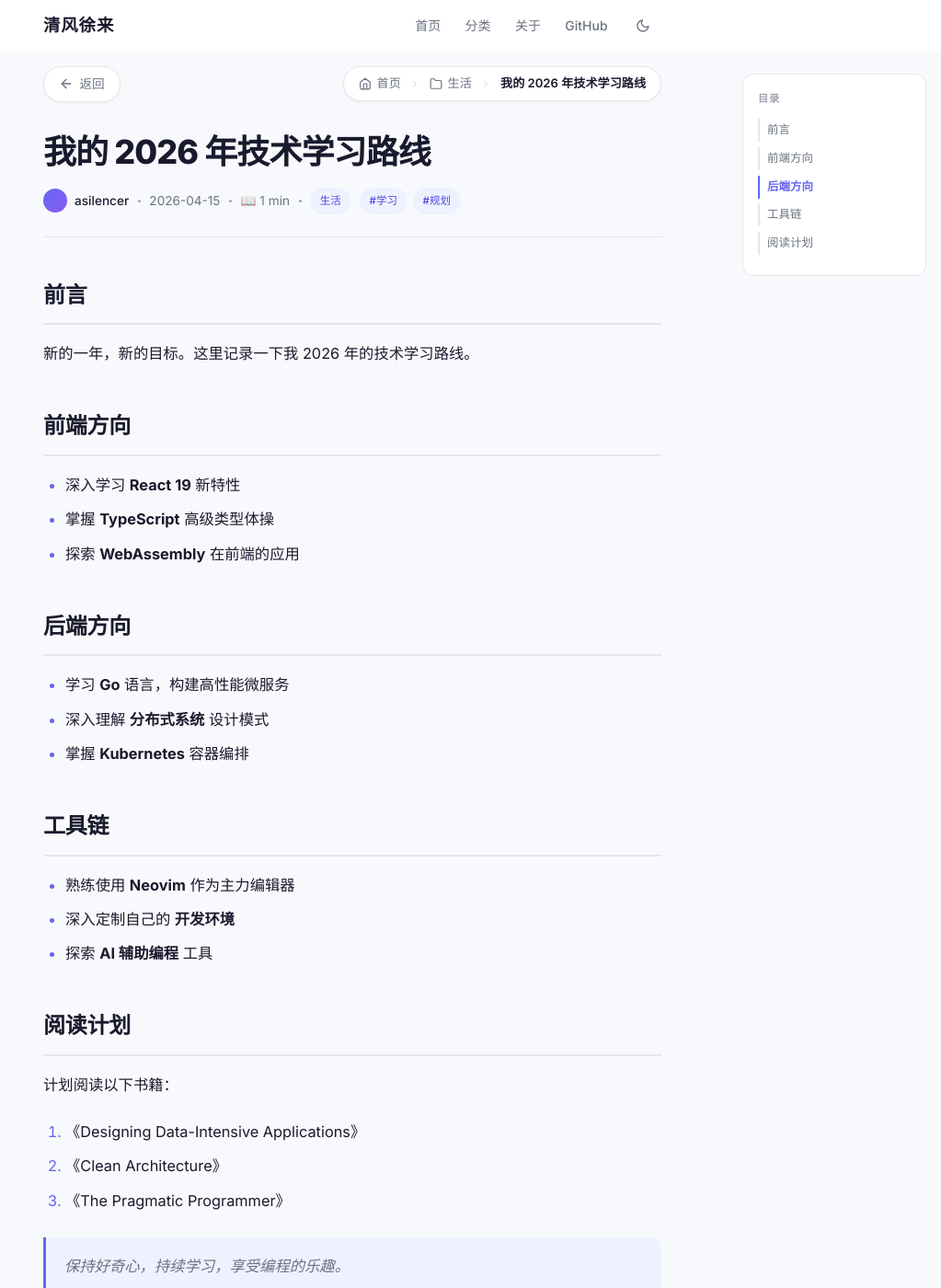
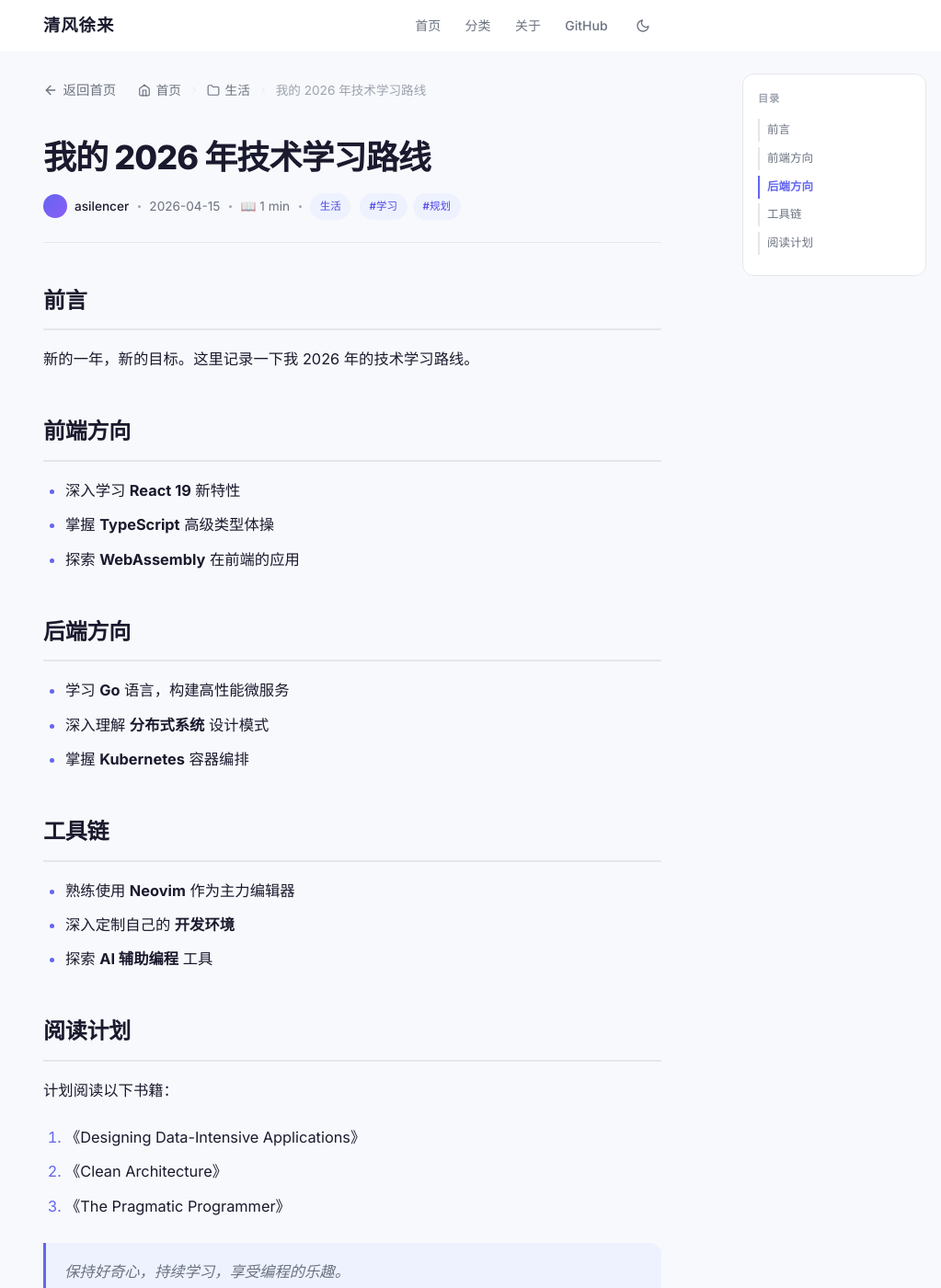
Before and after one commit to Asilencer/asilencer.github.io, a Jekyll site: the page built from _posts/2026-04-15-learning-roadmap-2026.md, in a window 1280 px wide and 1400 px high. Shown: the whole window at 92% size, without its empty margins (257-1280 px from the left). Built offline with Jekyll 4.4.1, drawn with Linux system fonts in a browser that asks for light colours.

Commit message:
style: refine post top nav layout and fix back button logic

```diff
--- a/_layouts/post.html
+++ b/_layouts/post.html
@@ -3,9 +3,9 @@ layout: default
 ---
 <div class="container">
   <div class="post-top-nav">
-    <a href="javascript:history.back()" class="back-btn">
+    <a href="{{ site.baseurl }}/" class="back-btn">
       <svg width="16" height="16" viewBox="0 0 24 24" fill="none" stroke="currentColor" stroke-width="2" stroke-linecap="round" stroke-linejoin="round"><line x1="19" y1="12" x2="5" y2="12"></line><polyline points="12 19 5 12 12 5"></polyline></svg>
-      返回
+      返回首页
     </a>
     <nav class="breadcrumb">
       <a href="/">
--- a/assets/css/style.css
+++ b/assets/css/style.css
@@ -616,44 +616,32 @@ img { max-width: 100%; height: auto; }
 .post-top-nav {
   display: flex;
   align-items: center;
-  justify-content: space-between;
-  margin-top: 1rem;
+  margin-top: 1.5rem;
   margin-bottom: 2rem;
-  flex-wrap: wrap;
-  gap: 1rem;
+  gap: 1.5rem;
 }
 
 .back-btn {
   display: inline-flex;
   align-items: center;
-  gap: 0.4rem;
-  padding: 0.4rem 1rem;
-  background: var(--color-surface);
-  border: 1px solid var(--color-border);
-  border-radius: 999px;
-  font-size: 0.85rem;
+  gap: 0.35rem;
+  padding: 0.35rem 0;
+  font-size: 0.9rem;
   font-weight: 500;
   color: var(--color-text-secondary);
-  box-shadow: var(--shadow-sm);
   transition: all var(--transition);
 }
 
 .back-btn:hover {
   color: var(--color-primary);
-  border-color: var(--color-primary);
-  transform: translateX(-2px);
+  transform: translateX(-4px);
 }
 
 .breadcrumb {
   display: inline-flex;
   align-items: center;
   flex-wrap: wrap;
-  padding: 0.4rem 1rem;
-  background: var(--color-surface);
-  border: 1px solid var(--color-border);
-  border-radius: 999px;
-  font-size: 0.82rem;
-  box-shadow: var(--shadow-sm);
+  font-size: 0.85rem;
 }
 
 .breadcrumb a {
@@ -661,7 +649,6 @@ img { max-width: 100%; height: auto; }
   align-items: center;
   gap: 0.35rem;
   color: var(--color-text-secondary);
-  font-weight: 500;
   transition: color var(--transition);
 }
 
@@ -670,24 +657,26 @@ img { max-width: 100%; height: auto; }
 }
 
 .breadcrumb .sep {
-  color: var(--color-text-tertiary);
-  margin: 0 0.6rem;
-  opacity: 0.5;
+  color: var(--color-border);
+  margin: 0 0.5rem;
 }
 
 .breadcrumb .current {
-  color: var(--color-text);
-  font-weight: 600;
+  color: var(--color-text-tertiary);
   white-space: nowrap;
   overflow: hidden;
   text-overflow: ellipsis;
-  max-width: 200px;
+  max-width: 300px;
 }
 
 @media (max-width: 640px) {
-  .post-top-nav { flex-direction: column-reverse; align-items: flex-start; }
-  .breadcrumb { padding: 0.4rem 0.8rem; }
-  .breadcrumb .current { max-width: 120px; }
+  .post-top-nav {
+    flex-direction: column;
+    align-items: flex-start;
+    gap: 1rem;
+    margin-bottom: 1.5rem;
+  }
+  .breadcrumb .current { max-width: 180px; }
 }
 
 .post { max-width: var(--max-width); }
```
